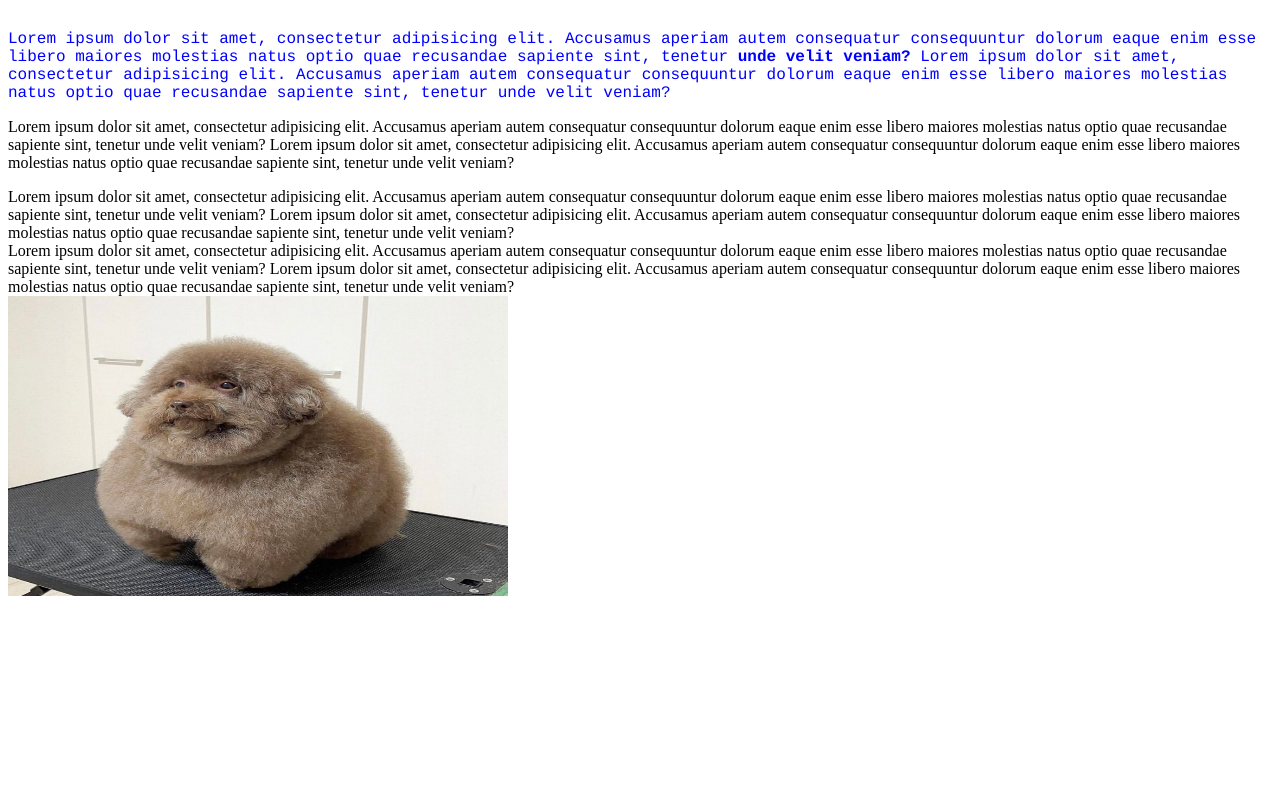
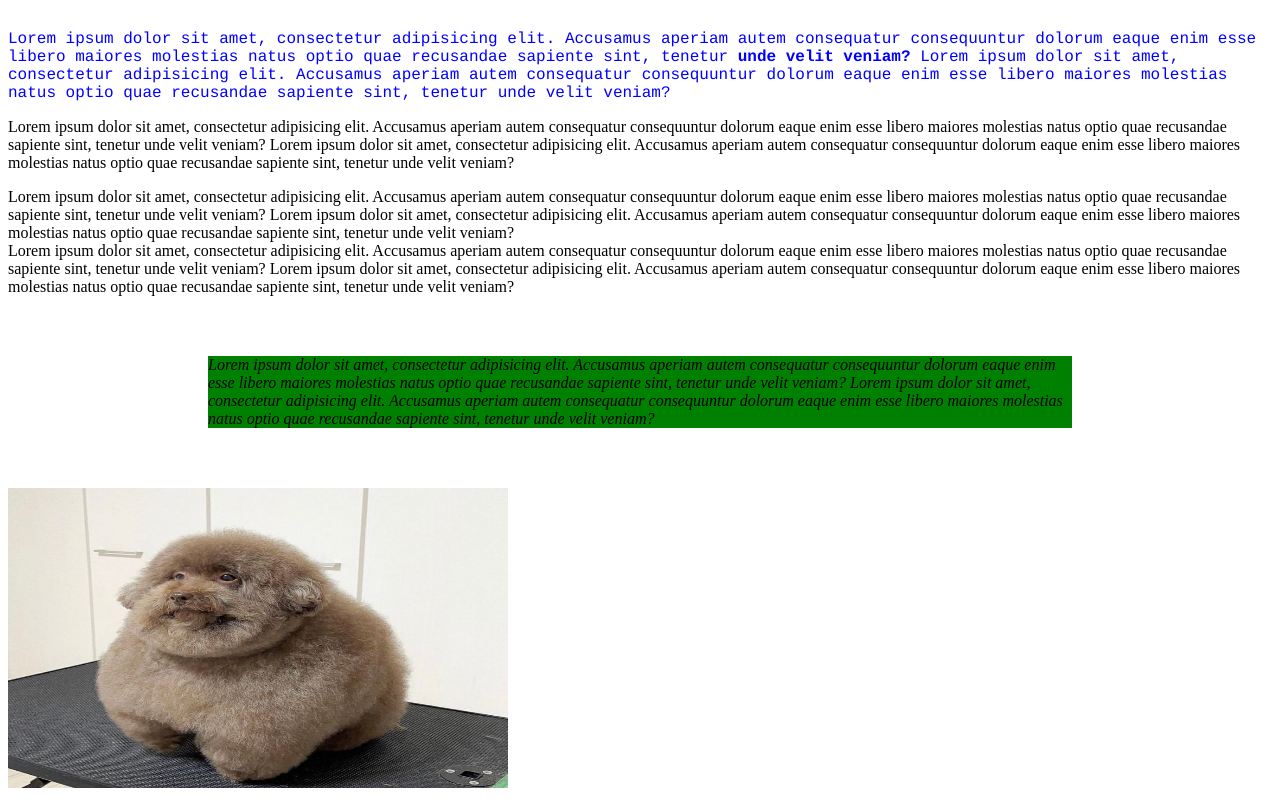
Before and after one commit to SpunchBob/Module-4, a plain HTML site: page lesson 2/index.html in a window 1280 px wide. Shown: the part 578-1378 px from the top of the page. Before the commit the page ends 1186 px from the top, so only its background shows below. Drawn offline with Linux system fonts and the light colour scheme.

Commit message:
Задание 2

```diff
--- a/lesson 2/index.html
+++ b/lesson 2/index.html
@@ -83,6 +83,19 @@
     eaque enim esse libero maiores molestias natus optio
     quae recusandae sapiente sint, tenetur unde velit veniam?
 </span>
+
+<p class="paragraph-4" >
+    Lorem ipsum dolor sit amet, consectetur adipisicing elit.
+    Accusamus aperiam autem consequatur consequuntur dolorum
+    eaque enim esse libero maiores molestias natus optio
+    quae recusandae sapiente sint, tenetur unde velit veniam?
+    Lorem ipsum dolor sit amet, consectetur adipisicing elit.
+    Accusamus aperiam autem consequatur consequuntur dolorum
+    eaque enim esse libero maiores molestias natus optio
+    quae recusandae sapiente sint, tenetur unde velit veniam?
+</p>
+
+
 <div>
     <img src="chiro-toj-pudel-mem.jpeg", width="500", height="300">
 </div>
--- a/lesson 2/styles.css
+++ b/lesson 2/styles.css
@@ -26,6 +26,16 @@
     font-family: Courier;
 }
 
+.paragraph-4 {
+    font-size: "24px";
+    font-style: italic;
+    margin-top: 60px;
+    margin-left: 200px;
+    margin-right: 200px;
+    margin-bottom: 60px;
+    background: green
+}
+
 .info {
     font-weight: bold;
 }
```
